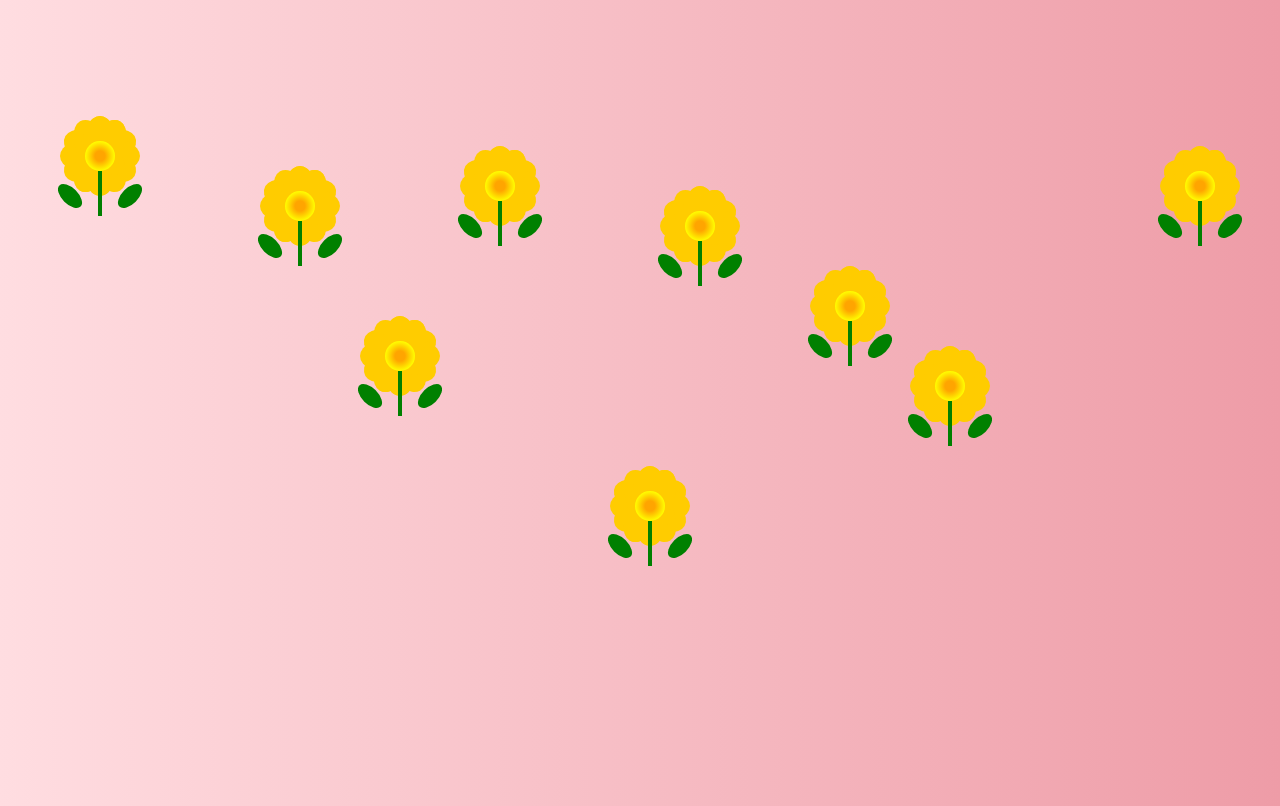
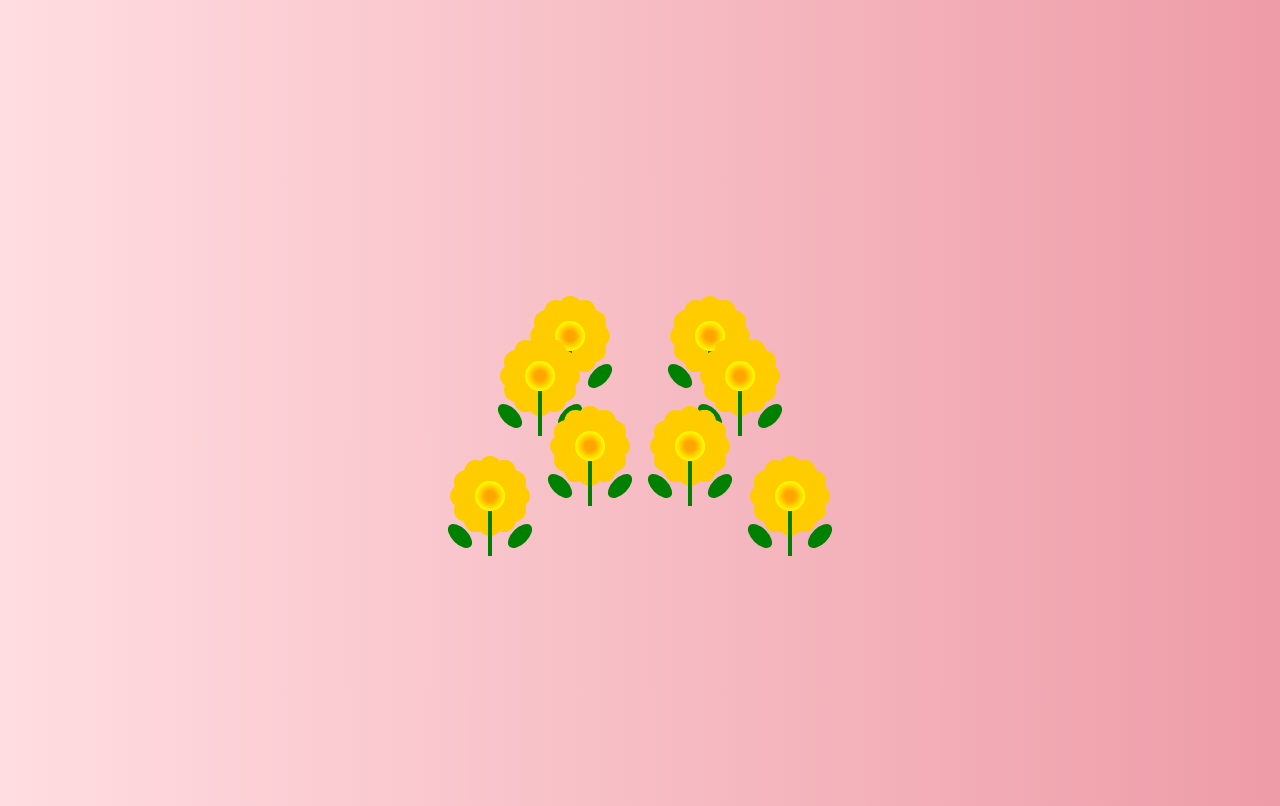
Before and after one commit to bahamut26/Cami-Cami, a plain HTML site: page index.html in a window 1280 px wide. Shown: the part 73-879 px from the top of the page. Drawn offline with Linux system fonts and the light colour scheme.

Commit message:
Update index.html

```diff
--- a/index.html
+++ b/index.html
@@ -3,7 +3,7 @@
 <head>
     <meta charset="UTF-8">
     <meta name="viewport" content="width=device-width, initial-scale=1.0">
-    <title>Rosas Mágicas con Corazones</title>
+    <title>Girasoles en Forma de Corazón</title>
     <style>
         body {
             margin: 0;
@@ -25,14 +25,6 @@
             font-size: 2rem;  /* Tamaño reducido para dispositivos móviles */
             font-weight: bold;
             margin-top: 20px;
-            animation: titleAnimation 2s ease-in-out infinite;
-        }
-
-        .sub-title {
-            color: #ff4081;
-            font-size: 1rem;  /* Tamaño reducido para el subtítulo */
-            margin-top: 15px;
-            animation: subtitleAnimation 2s ease-in-out infinite;
         }
 
         @keyframes titleAnimation {
@@ -47,21 +39,10 @@
             }
         }
 
-        @keyframes subtitleAnimation {
-            0% {
-                color: #ff4081;
-            }
-            50% {
-                color: #e91e63;
-            }
-            100% {
-                color: #ff4081;
-            }
-        }
     </style>
 </head>
 <body>
-    <h1>💖 ¡Eres la mejor amiga del mundo! Te amo mucho, estaré para ti siempre💖</h1>
+    <h1>💖 Eres la mejor amiga del mundo, te amo mucho Cami 💖</h1>
 
     <canvas id="canvas"></canvas>
 
@@ -112,54 +93,25 @@
             drawPetal(x + 30, y + 40, 15, 8, -Math.PI / 4, "green"); // Hoja derecha
         }
 
-        function drawHeart(x, y, size, color) {
-            ctx.fillStyle = color;
-            ctx.beginPath();
-            ctx.moveTo(x, y);
-            ctx.bezierCurveTo(x - size, y - size, x - size * 2, y + size / 2, x, y + size * 1.5);
-            ctx.bezierCurveTo(x + size * 2, y + size / 2, x + size, y - size, x, y);
-            ctx.fill();
+        function drawHeartShape() {
+            const positions = [
+                {x: canvas.width / 2 - 70, y: canvas.height / 2 - 70},
+                {x: canvas.width / 2 + 70, y: canvas.height / 2 - 70},
+                {x: canvas.width / 2 - 100, y: canvas.height / 2 - 30},
+                {x: canvas.width / 2 + 100, y: canvas.height / 2 - 30},
+                {x: canvas.width / 2 - 50, y: canvas.height / 2 + 40},
+                {x: canvas.width / 2 + 50, y: canvas.height / 2 + 40},
+                {x: canvas.width / 2 - 150, y: canvas.height / 2 + 90},
+                {x: canvas.width / 2 + 150, y: canvas.height / 2 + 90}
+            ];
+
+            positions.forEach(pos => {
+                drawSunflower(pos.x, pos.y);
+            });
         }
 
-        function animate() {
-            ctx.clearRect(0, 0, canvas.width, canvas.height);
+        drawHeartShape();
 
-            // Dibujar girasoles
-            drawSunflower(100, 150);
-            drawSunflower(300, 200);
-            drawSunflower(500, 180);
-            drawSunflower(700, 220);
-            drawSunflower(850, 300);  // Girasol adicional
-            drawSunflower(1200, 180); // Girasol adicional
-            drawSunflower(400, 350);  // Girasol adicional
-            drawSunflower(650, 500);  // Girasol adicional
-            drawSunflower(950, 380);  // Girasol adicional
-
-            // Dibujar y animar corazones
-            for (let i = 0; i < hearts.length; i++) {
-                hearts[i].y -= hearts[i].speed;
-                hearts[i].x += Math.sin(hearts[i].y * 0.02) * 2; // Movimiento oscilante
-                drawHeart(hearts[i].x, hearts[i].y, hearts[i].size, hearts[i].color);
-
-                if (hearts[i].y < -20) {
-                    hearts.splice(i, 1); // Eliminar corazones fuera de la pantalla
-                }
-            }
-
-            requestAnimationFrame(animate);
-        }
-
-        canvas.addEventListener("click", (event) => {
-            hearts.push({
-                x: event.clientX,
-                y: event.clientY,
-                size: 10 + Math.random() * 6,  // Tamaño reducido de los corazones
-                color: `rgb(${200 + Math.random() * 55}, 0, ${100 + Math.random() * 155})`,
-                speed: 2 + Math.random() * 3
-            });
-        });
-
-        animate();
     </script>
 </body>
 </html>
```
